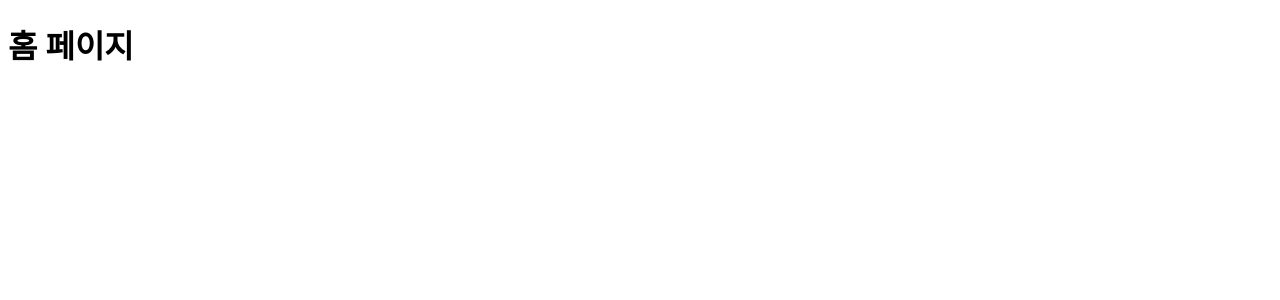
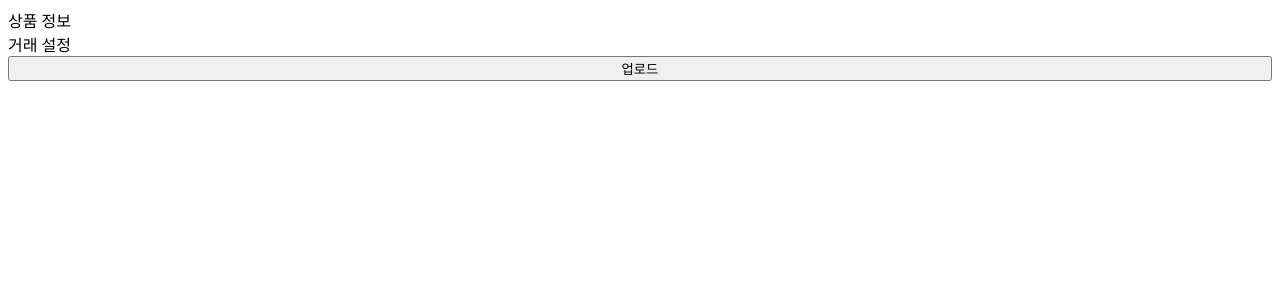
Before and after one commit to JMarketYard/Front-end, a React (Vite) app: page / in a window 1280 px wide. Shown: the top 300 px of the page. Built offline with nearby package versions, Linux system fonts and the light colour scheme.

Commit message:
Feat: 래플 업로드 페이지 추가 #10
래플 업로드 페이지 생성

```diff
--- /dev/null
+++ b/src/pages/RaffleUploadPage.tsx
@@ -0,0 +1,18 @@
+import styled from "styled-components";
+
+const RaffleUploadPage = () => {
+    return (
+        <UploadContainer>
+            <div>상품 정보</div>
+            <div>거래 설정</div>
+            <button>업로드</button>
+        </UploadContainer>
+    );
+};
+
+export default RaffleUploadPage;
+
+const UploadContainer = styled.div`
+    display: flex;
+    flex-direction: column;
+`
--- a/src/routes/router.tsx
+++ b/src/routes/router.tsx
@@ -1,10 +1,11 @@
 import React from 'react';
 import { createBrowserRouter, RouterProvider } from 'react-router-dom';
+import RaffleUploadPage from '../pages/RaffleUploadPage';
 
 const router = createBrowserRouter([
   {
     path: '/',
-    element: <h1>홈 페이지</h1>,
+    element: <RaffleUploadPage />,
     children: [],
   },
 ]);
```
